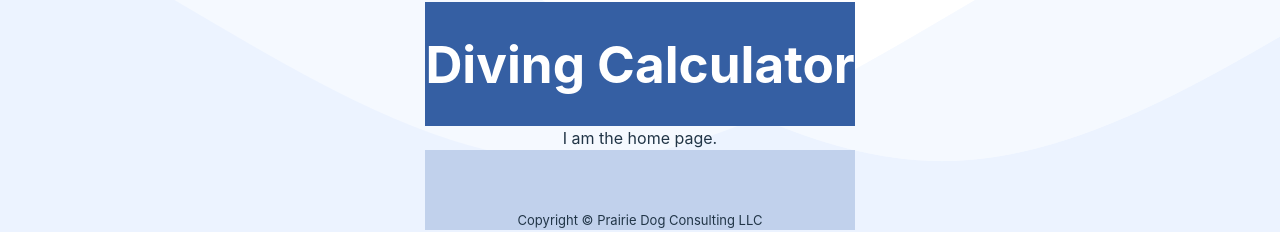
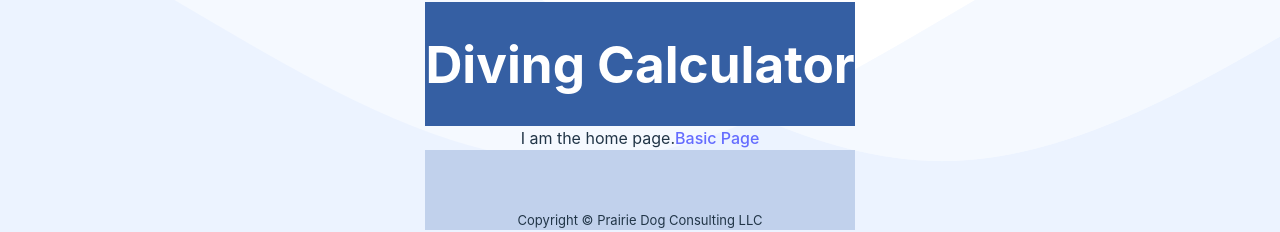
Before and after one commit to ballistic101/diving-calculator, a React (Vite) app: page / in a window 1280 px wide. Shown: the part 284-516 px from the top of the page. Built offline with nearby package versions, Linux system fonts and the light colour scheme.

Commit message:
Added a link to "basic" from the home page.

```diff
--- a/src/routes/home/Home.tsx
+++ b/src/routes/home/Home.tsx
@@ -4,6 +4,7 @@ function Home() {
     return (
         <div>
             I am the home page.
+            <a href="/basic">Basic Page</a>
         </div>
     )
 }
```
